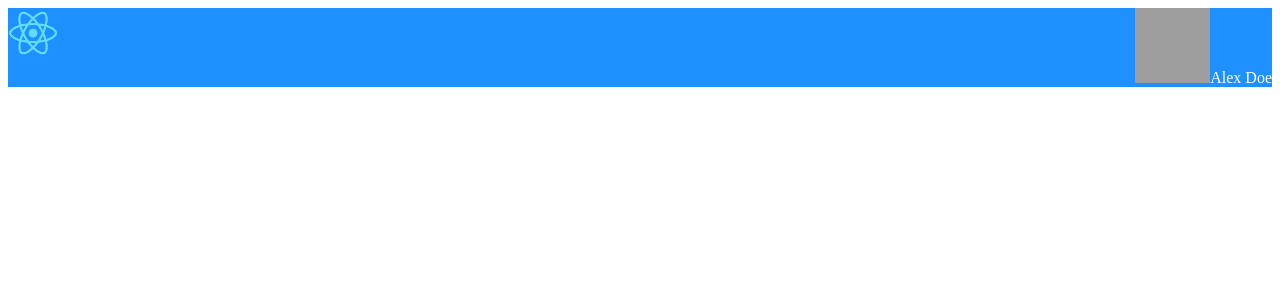
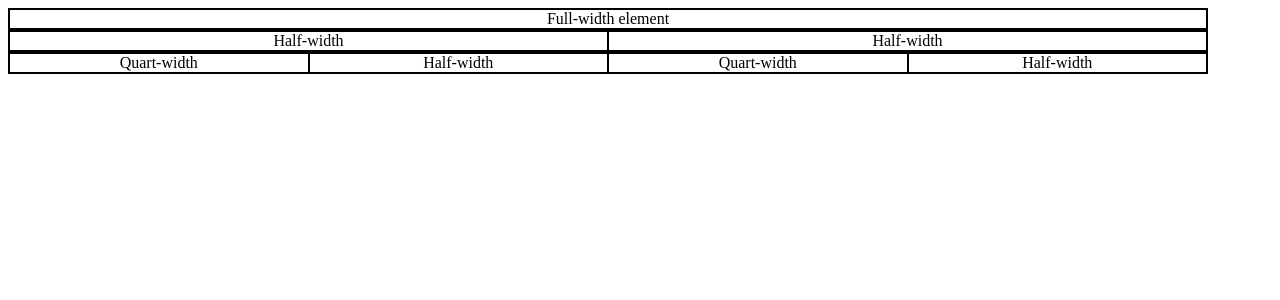
Before and after one commit to freshcodeAlice/fd-react-welcome, a React (Create React App) app: page / in a window 1280 px wide. Shown: the top 300 px of the page. Built offline with nearby package versions, Linux system fonts and the light colour scheme; grey boxes are pictures that could not be loaded.

Commit message:
Custom grid

```diff
--- a/src/App.js
+++ b/src/App.js
@@ -1,41 +1,48 @@
 import React from "react";
+import Column from "./components/Grid/Column";
+import Container from "./components/Grid/GridContainer";
+import Row from "./components/Grid/Row";
 import Header from "./components/Header";
 
 class App extends React.Component {
     constructor(props){
         super(props);
-        this.state = {
-            isOn: true,
-            user: {
-                firstName: 'Alex',
-                lastName: 'Doe',
-                avatar: 'https://ichef.bbci.co.uk/news/999/cpsprodpb/15951/production/_117310488_16.jpg'
-            }
-        }
     }
 
     render () {
-        const {user: {firstName, lastName, avatar}} = this.state;
+
         return (
-           <Header text="value">
-               <div>
-                <img src={avatar} width="75px" height="75px"/>
-                <span>{firstName} {lastName} </span>
-                </div>
-            </Header>
+            <Container>
+                <Row>
+                    <Column colNum="12">
+                        Full-width element
+                    </Column>
+                </Row>
+                <Row>
+                    <Column colNum="6">
+                    Half-width
+                    </Column>
+                    <Column colNum="6">
+                    Half-width
+                    </Column>
+                </Row>
+                <Row>
+                    <Column colNum="3">
+                    Quart-width
+                    </Column>
+                    <Column colNum="3">
+                    Half-width
+                    </Column>
+                    <Column colNum="3">
+                    Quart-width
+                    </Column>
+                    <Column colNum="3">
+                    Half-width
+                    </Column>
+                </Row>
+            </Container>
         )
     }
 }
 
 export default App;
-
-
-/*
-Список справ (TodoList)
-
-1. Форма (інпут і кнопка), за введення даних і натиснення кнопки вміст інпута стає новим рядком у списку справ
-2. Список справ відображається як ul-список. Кожна справа - це лішка.
-
-Дві компоненти - одна - список і друга - елемент списку
-
-*/
--- /dev/null
+++ b/src/components/Grid/Column/Column.css
@@ -0,0 +1,23 @@
+.col {
+    border: 1px solid black;
+}
+
+.col-12{
+    width: 100%;
+}
+
+.col-6 {
+    width: 50%;
+}
+
+.col-4 {
+    width: calc((1/3)*100%);
+}
+
+.col-3 {
+    width: 25%;
+}
+
+.col-1 {
+    width: calc((1/12)*100%);
+}
--- /dev/null
+++ b/src/components/Grid/Column/index.js
@@ -0,0 +1,14 @@
+import React from 'react';
+import './Column.css';
+
+
+const Column = (props) => {
+    const {colNum, children} = props;
+    return (
+        <div className={`col col-${colNum}`}>
+            {children}
+        </div>
+    );
+};
+
+export default Column;
--- /dev/null
+++ b/src/components/Grid/GridContainer.js
@@ -0,0 +1,11 @@
+import React from 'react';
+
+const Container = (props) => {
+    return (
+        <div style={{maxWidth: '1200px', textAlign: 'center'}}>
+            {props.children}
+        </div>
+    );
+}
+
+export default Container;
--- /dev/null
+++ b/src/components/Grid/Row/index.js
@@ -0,0 +1,11 @@
+import React from 'react';
+
+const Row = (props) => {
+    return (
+        <div style={{display: 'flex', border: '1px solid black'}}>
+            {props.children}
+        </div>
+    );
+}
+
+export default Row;
```
